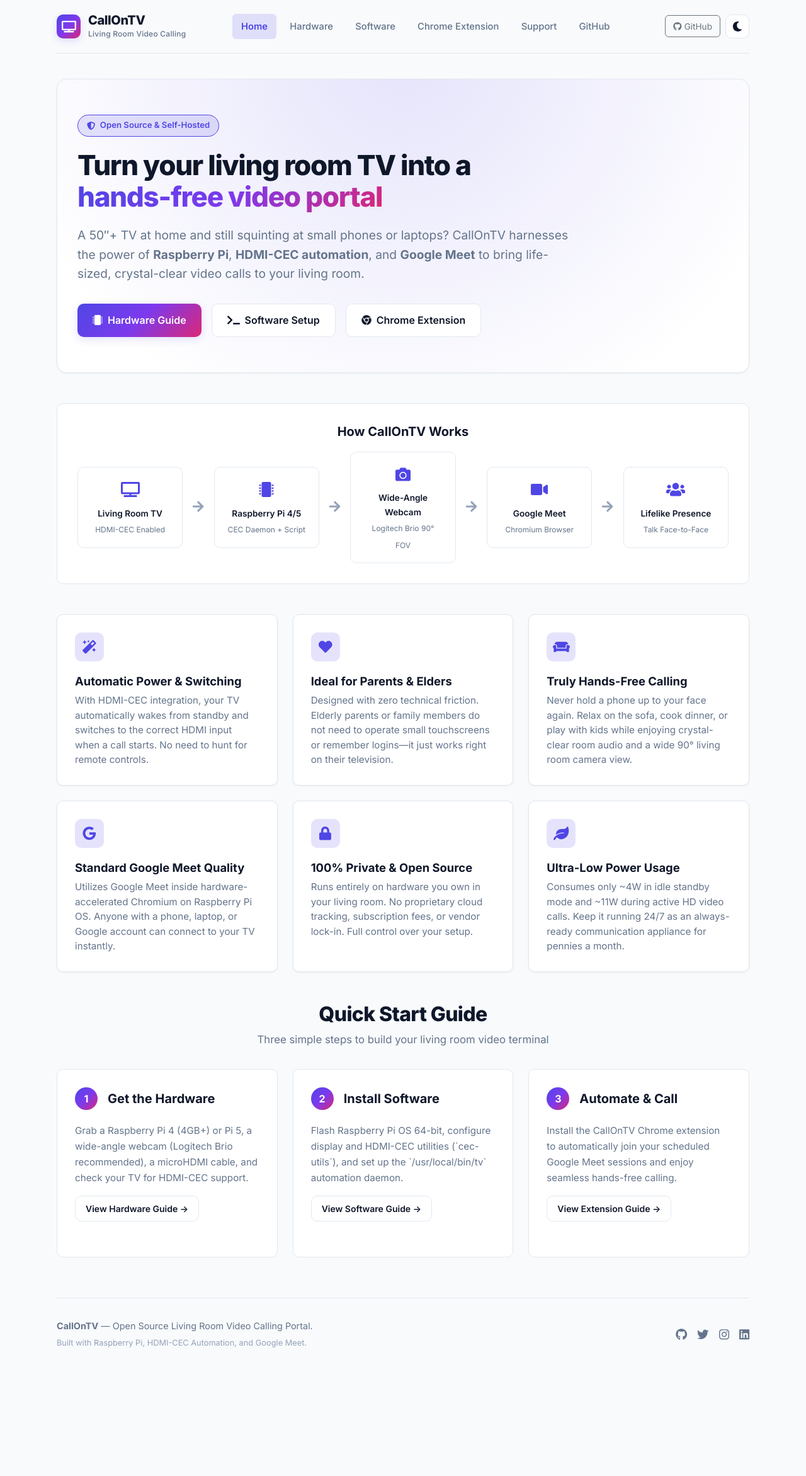
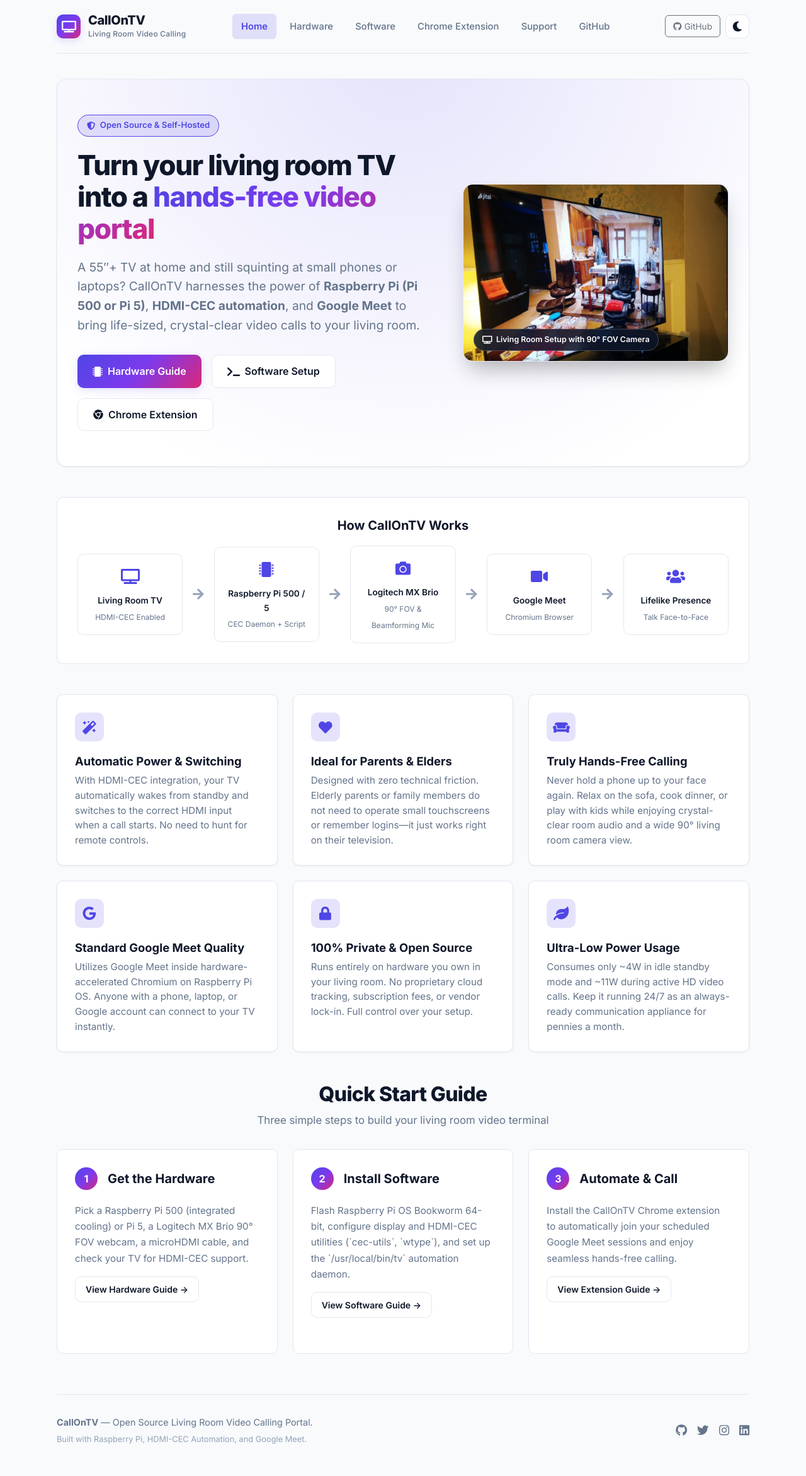
Before and after one commit to callontv/callontv.github.io, a Jekyll site: the page built from index.md, in a window 1280 px wide. Shown: the whole page at 63% size. Built offline with Jekyll 4.4.1, drawn with Linux system fonts in a browser that asks for light colours; before the commit the page ends 2190 px from its top, so only the background shows below that.

Commit message:
Add living room setup photo, recommend Pi 500 & MX Brio, update extension repo link, remove legacy Bullseye

```diff
--- a/_sass/main.scss
+++ b/_sass/main.scss
@@ -260,7 +260,58 @@ body {
 .hero-content {
   position: relative;
   z-index: 1;
-  max-width: 780px;
+}
+
+.hero-grid {
+  display: grid;
+  grid-template-columns: 1.15fr 0.85fr;
+  gap: 2.5rem;
+  align-items: center;
+}
+
+@media (max-width: 960px) {
+  .hero-grid {
+    grid-template-columns: 1fr;
+  }
+}
+
+.hero-image-card {
+  position: relative;
+  border-radius: var(--radius-lg);
+  overflow: hidden;
+  border: 1px solid var(--border-subtle);
+  box-shadow: 0 20px 35px -10px rgba(0,0,0,0.3);
+  background: var(--bg-card);
+}
+
+.hero-image-card img {
+  width: 100%;
+  height: 100%;
+  max-height: 380px;
+  object-fit: cover;
+  display: block;
+  transition: transform 0.3s ease;
+}
+
+.hero-image-card:hover img {
+  transform: scale(1.02);
+}
+
+.hero-image-badge {
+  position: absolute;
+  bottom: 1rem;
+  left: 1rem;
+  background: rgba(15, 23, 42, 0.85);
+  backdrop-filter: blur(8px);
+  color: #ffffff;
+  padding: 0.4rem 0.85rem;
+  border-radius: var(--radius-full);
+  font-size: 0.775rem;
+  font-weight: 600;
+  display: flex;
+  align-items: center;
+  gap: 0.4rem;
+  border: 1px solid rgba(255, 255, 255, 0.2);
 }
 
 .hero-badge {
--- a/index.md
+++ b/index.md
@@ -1,31 +1,43 @@
 ---
 layout: home
 title: "Home"
-description: "Turn your living room TV into a dedicated, hands-free video calling portal using Raspberry Pi, HDMI-CEC automation, and Google Meet."
+description: "Turn your living room TV into a dedicated, hands-free video calling portal using Raspberry Pi 500 / Pi 5, HDMI-CEC automation, and Google Meet."
 ---
 
-<!-- Hero Section -->
+<!-- Hero Section with Setup Showcase Image -->
 <section class="hero-section">
   <div class="hero-content">
-    <div class="hero-badge">
-      <i class="fas fa-shield-alt"></i> Open Source & Self-Hosted
-    </div>
-    <h1 class="hero-title">
-      Turn your living room TV into a <span class="gradient-text">hands-free video portal</span>
-    </h1>
-    <p class="hero-desc">
-      A 50″+ TV at home and still squinting at small phones or laptops? CallOnTV harnesses the power of <strong>Raspberry Pi</strong>, <strong>HDMI-CEC automation</strong>, and <strong>Google Meet</strong> to bring life-sized, crystal-clear video calls to your living room.
-    </p>
-    <div class="hero-actions">
-      <a href="{{ '/hardware' | relative_url }}" class="btn-cta-primary">
-        <i class="fas fa-microchip"></i> Hardware Guide
-      </a>
-      <a href="{{ '/software' | relative_url }}" class="btn-cta-secondary">
-        <i class="fas fa-terminal"></i> Software Setup
-      </a>
-      <a href="{{ '/extension' | relative_url }}" class="btn-cta-secondary">
-        <i class="fab fa-chrome"></i> Chrome Extension
-      </a>
+    <div class="hero-grid">
+      <div>
+        <div class="hero-badge">
+          <i class="fas fa-shield-alt"></i> Open Source & Self-Hosted
+        </div>
+        <h1 class="hero-title">
+          Turn your living room TV into a <span class="gradient-text">hands-free video portal</span>
+        </h1>
+        <p class="hero-desc">
+          A 55″+ TV at home and still squinting at small phones or laptops? CallOnTV harnesses the power of <strong>Raspberry Pi (Pi 500 or Pi 5)</strong>, <strong>HDMI-CEC automation</strong>, and <strong>Google Meet</strong> to bring life-sized, crystal-clear video calls to your living room.
+        </p>
+        <div class="hero-actions">
+          <a href="{{ '/hardware' | relative_url }}" class="btn-cta-primary">
+            <i class="fas fa-microchip"></i> Hardware Guide
+          </a>
+          <a href="{{ '/software' | relative_url }}" class="btn-cta-secondary">
+            <i class="fas fa-terminal"></i> Software Setup
+          </a>
+          <a href="{{ '/extension' | relative_url }}" class="btn-cta-secondary">
+            <i class="fab fa-chrome"></i> Chrome Extension
+          </a>
+        </div>
+      </div>
+
+      <!-- Real Living Room Setup Photo -->
+      <div class="hero-image-card">
+        <img src="{{ '/assets/img/home.jpg' | relative_url }}" alt="CallOnTV living room setup with wide-angle webcam mounted on television">
+        <div class="hero-image-badge">
+          <i class="fas fa-tv"></i> Living Room Setup with 90° FOV Camera
+        </div>
+      </div>
     </div>
   </div>
 </section>
@@ -42,14 +54,14 @@ description: "Turn your living room TV into a dedicated, hands-free video callin
     <div class="flow-arrow"><i class="fas fa-arrow-right"></i></div>
     <div class="flow-step-box">
       <div class="flow-step-icon"><i class="fas fa-microchip"></i></div>
-      <div class="flow-step-label">Raspberry Pi 4/5</div>
+      <div class="flow-step-label">Raspberry Pi 500 / 5</div>
       <small style="color: var(--text-muted); font-size: 0.75rem;">CEC Daemon + Script</small>
     </div>
     <div class="flow-arrow"><i class="fas fa-arrow-right"></i></div>
     <div class="flow-step-box">
       <div class="flow-step-icon"><i class="fas fa-camera"></i></div>
-      <div class="flow-step-label">Wide-Angle Webcam</div>
-      <small style="color: var(--text-muted); font-size: 0.75rem;">Logitech Brio 90° FOV</small>
+      <div class="flow-step-label">Logitech MX Brio</div>
+      <small style="color: var(--text-muted); font-size: 0.75rem;">90° FOV & Beamforming Mic</small>
     </div>
     <div class="flow-arrow"><i class="fas fa-arrow-right"></i></div>
     <div class="flow-step-box">
@@ -144,7 +156,7 @@ description: "Turn your living room TV into a dedicated, hands-free video callin
           <h3 class="step-title">Get the Hardware</h3>
         </div>
         <p style="color: var(--text-muted); font-size: 0.95rem;">
-          Grab a Raspberry Pi 4 (4GB+) or Pi 5, a wide-angle webcam (Logitech Brio recommended), a microHDMI cable, and check your TV for HDMI-CEC support.
+          Pick a Raspberry Pi 500 (integrated cooling) or Pi 5, a Logitech MX Brio 90° FOV webcam, a microHDMI cable, and check your TV for HDMI-CEC support.
         </p>
         <a href="{{ '/hardware' | relative_url }}" class="btn-cta-secondary" style="font-size: 0.875rem; padding: 0.5rem 1rem;">
           View Hardware Guide &rarr;
@@ -159,7 +171,7 @@ description: "Turn your living room TV into a dedicated, hands-free video callin
           <h3 class="step-title">Install Software</h3>
         </div>
         <p style="color: var(--text-muted); font-size: 0.95rem;">
-          Flash Raspberry Pi OS 64-bit, configure display and HDMI-CEC utilities (`cec-utils`), and set up the `/usr/local/bin/tv` automation daemon.
+          Flash Raspberry Pi OS Bookworm 64-bit, configure display and HDMI-CEC utilities (`cec-utils`, `wtype`), and set up the `/usr/local/bin/tv` automation daemon.
         </p>
         <a href="{{ '/software' | relative_url }}" class="btn-cta-secondary" style="font-size: 0.875rem; padding: 0.5rem 1rem;">
           View Software Guide &rarr;
```
Also changed, not shown: extension.md (+3 -3 lines), github.md (+1 -1 lines), hardware.md (+45 -30 lines), software-bullseye.md (deleted, +0 -89 lines), software.md (+0 -5 lines).
